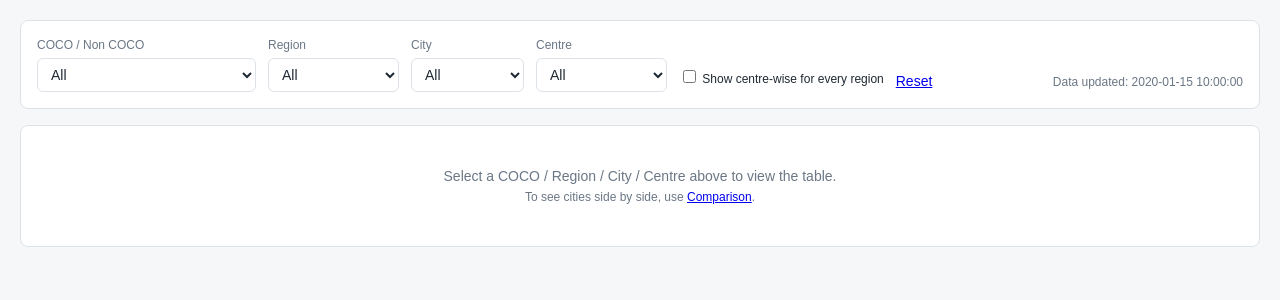
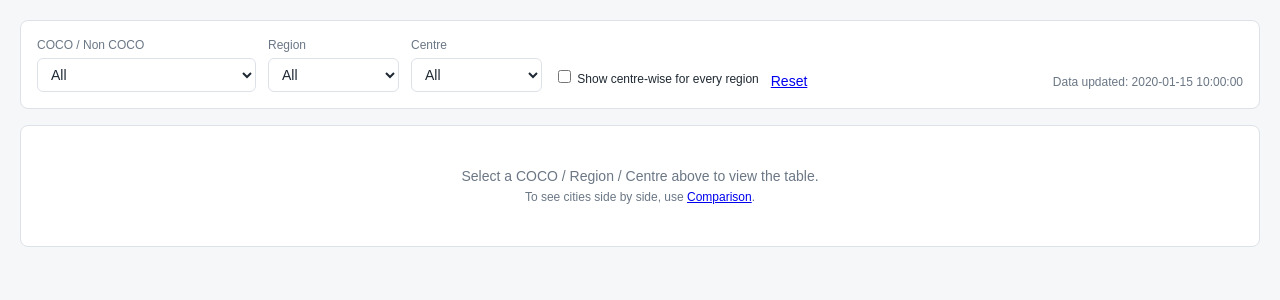
Before and after one commit to alvitholivera-IMSIndia/Data-for-mentor-websiteMRM, a Flask app: template templates/dashboard.html in a window 1280 px wide. Shown: the part 57-357 px from the top of the page. Run offline with Flask 3, Linux system fonts and the light colour scheme; the template is opened without the code that fills it: most values are stand-ins (such as "Sample title", 1, 10 or a date in 2020); some libraries are stand-ins or nearby versions.

Commit message:
Update dashboard.html

```diff
--- a/templates/dashboard.html
+++ b/templates/dashboard.html
@@ -1,12 +1,12 @@
 {% extends "base.html" %}{% block title %}Dashboard{% endblock %}
 {% block body %}
 <script>
-var ORDER=["coco","region","city","center"];
+var ORDER=["coco","region","center"];
 function clearBelow(sel){for(var i=ORDER.indexOf(sel.name)+1;i<ORDER.length;i++){var s=sel.form.elements[ORDER[i]];if(s)s.value="";}}
 </script>
 <form class="card filters" method="get">
 {% if product %}<input type="hidden" name="p" value="{{ product }}"><input type="hidden" name="y" value="{{ year_key }}">{% endif %}
-{% for key, label in (("coco","COCO / Non COCO"),("region","Region"),("city","City"),("center","Centre")) %}
+{% for key, label in (("coco","COCO / Non COCO"),("region","Region"),("center","Centre")) %}
 <div><label>{{ label }}</label>
 <select name="{{ key }}" onchange="clearBelow(this);this.form.submit()"><option value="">All</option>
 {% for o in opts[key] %}<option {{ 'selected' if f[key]==o }}>{{ o }}</option>{% endfor %}</select></div>{% endfor %}
@@ -17,7 +17,7 @@ function clearBelow(sel){for(var i=ORDER.indexOf(sel.name)+1;i<ORDER.length;i++)
 {% if not product %}
 <div class="card empty">No product is assigned to your login. Please contact the admin.</div>
 {% elif not has_sel %}
-<div class="card empty">Select a COCO / Region / City / Centre above to view the table.<br>
+<div class="card empty">Select a COCO / Region / Centre above to view the table.<br>
 <span class="mute">To see cities side by side, use <a href="{{ url_for('compare', p=product, y=year_key) }}">Comparison</a>.</span></div>
 {% elif cols %}
 <div class="toolbar">
```
